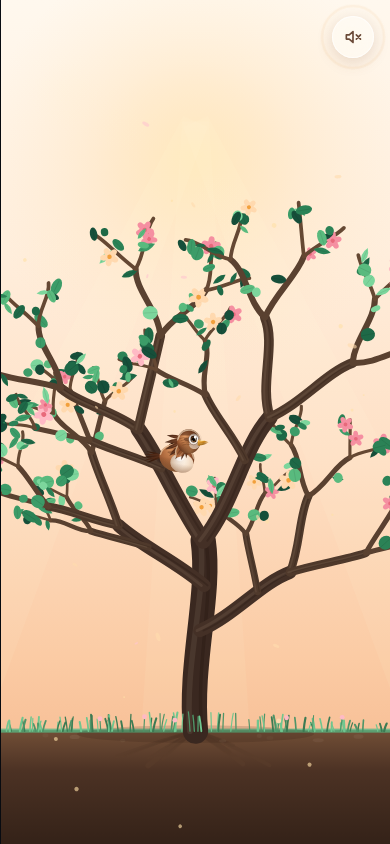
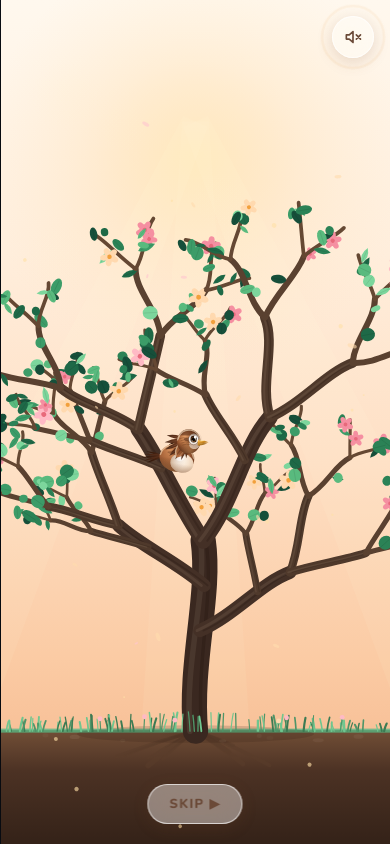
Before and after one commit to mas-ghub/Formula-one-Polygon, a website: page public/splash.html in a window 390 px wide. Drawn offline with nearby package versions, Linux system fonts and the light colour scheme.

Commit message:
fix: move splash SKIP button into the animation panel, bottom-center
It lived in the parent page pinned to the screen's bottom-right corner,
which didn't line up with the animation panel itself except on a
narrow mobile viewport. Moved it inside the splash panel (splash.html),
centered at the bottom, so it sits on the animation the same way on
desktop and mobile alike.

```diff
--- a/public/splash.html
+++ b/public/splash.html
@@ -34,6 +34,14 @@
   .snd.hint::after{content:'';position:absolute;inset:-4px;border-radius:50%;
     border:2px solid rgba(230,160,70,.8);animation:pulse 2s ease-out infinite}
   @keyframes pulse{0%{transform:scale(.85);opacity:.9}70%{transform:scale(1.35);opacity:0}100%{opacity:0}}
+  .skip{position:absolute;bottom:20px;left:50%;transform:translateX(-50%);z-index:5;
+    padding:11px 22px;border:none;border-radius:24px;cursor:pointer;
+    background:rgba(255,255,255,.42);backdrop-filter:blur(14px) saturate(1.4);
+    -webkit-backdrop-filter:blur(14px) saturate(1.4);
+    box-shadow:0 4px 16px rgba(120,70,40,.18), inset 0 0 0 1px rgba(255,255,255,.65);
+    color:#6B4A38;font-family:'Nunito',sans-serif;font-weight:800;font-size:13px;letter-spacing:.1em;
+    transition:transform .22s cubic-bezier(.34,1.56,.64,1), background .22s;touch-action:manipulation}
+  .skip:active{transform:translateX(-50%) scale(.94)}
 </style>
 </head>
 <body>
@@ -46,6 +54,7 @@
       <g class="slash"><path d="M16 9.5l5 5M21 9.5l-5 5"/></g>
     </svg>
   </button>
+  <button id="skip" class="skip">SKIP ▶</button>
 </div>
 
 <script>
@@ -1373,6 +1382,13 @@ cv.addEventListener('pointerdown',()=>{
   if(phase===P.IDLE)reset();
 });
 
+/* ── Skip button: same "reveal the app behind us" signal as the
+   auto-continue-on-idle hook below, just fired immediately on tap.
+   No-op when opened standalone (window.parent === window). ── */
+document.getElementById('skip').addEventListener('click',()=>{
+  if(window.parent!==window)window.parent.postMessage('sparky-splash-done','*');
+});
+
 /* ── Embedded-splash hook: tell an embedding page once the full
    sequence has settled into idle, so it can reveal the app behind us.
    No-op when opened standalone (window.parent === window). ── */
```
Also changed, not shown: index.html (+0 -5 lines).
